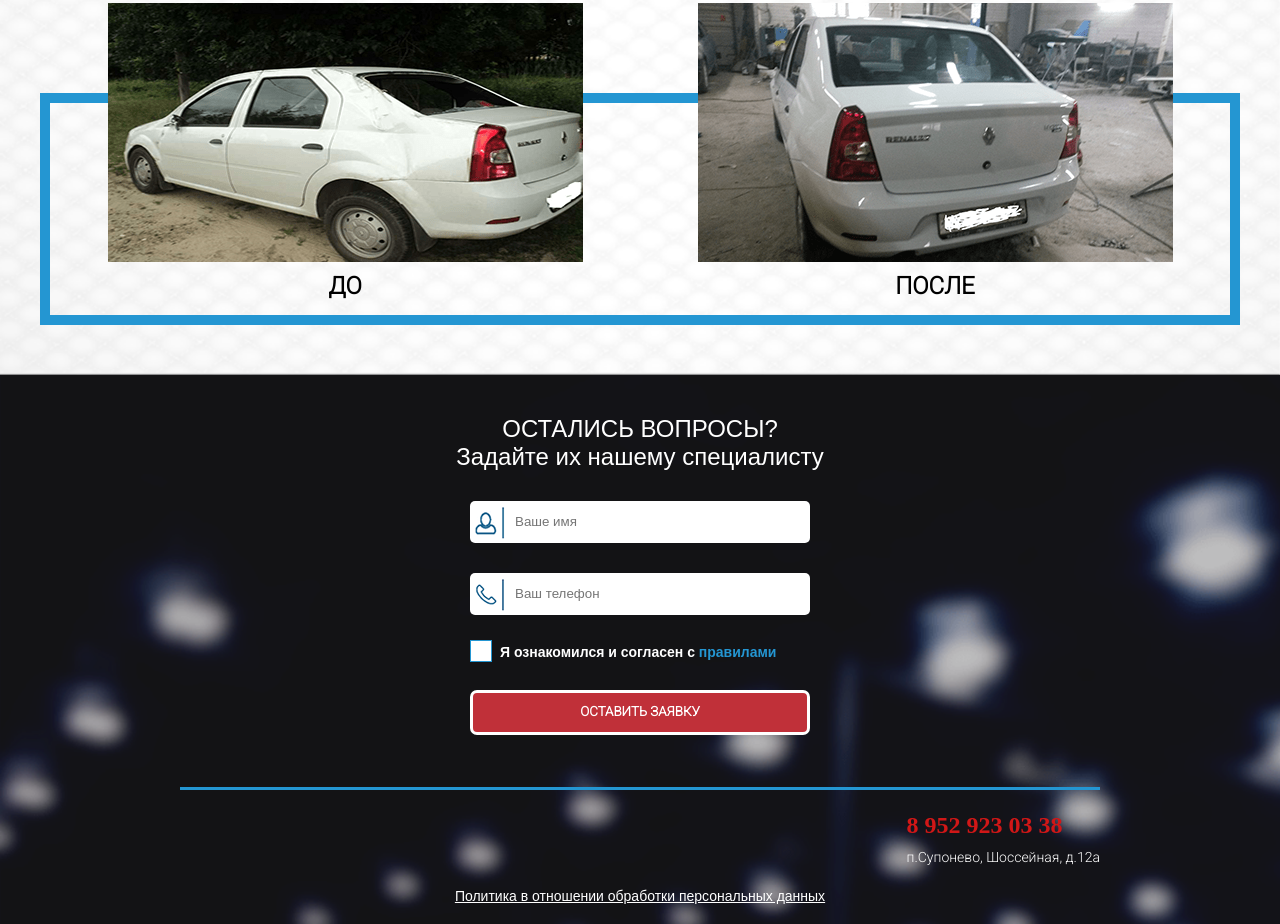
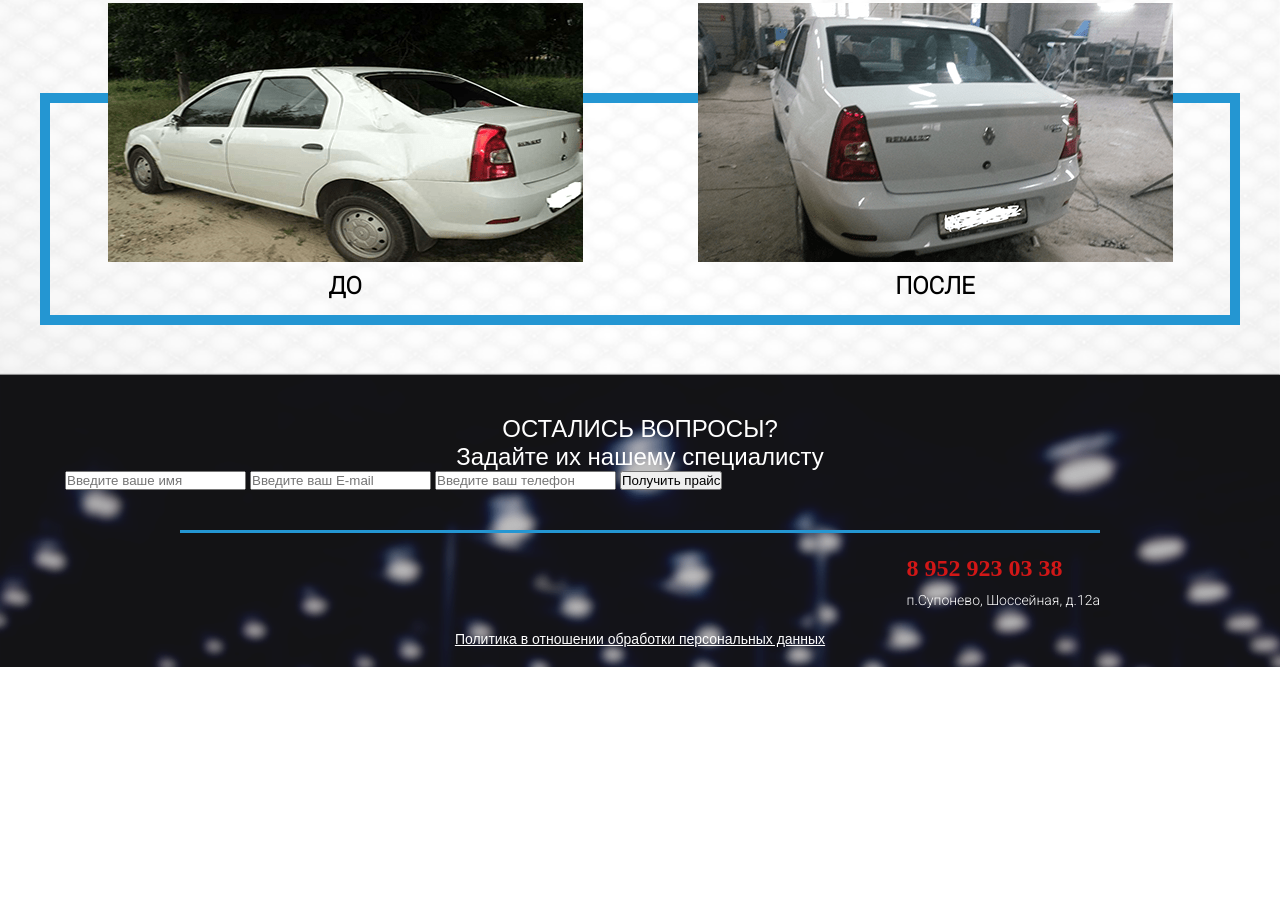
Before and after one commit to nelfim77/nelfim77.github.io, a plain HTML site: page index.html in a window 1280 px wide. Shown: the part 8577-9501 px from the top of the page. After the commit the page ends 9244 px from the top, so only its background shows below. Drawn offline with nearby package versions, Linux system fonts and the light colour scheme; a web font is replaced by a local one.

Commit message:
Update index.html

```diff
--- a/index.html
+++ b/index.html
@@ -329,17 +329,12 @@
 					<p>ОСТАЛИСЬ ВОПРОСЫ?</p>
 					<span>Задайте их нашему специалисту</span>
 				</div>
-					<form class="feedback" id="sender2" action="send.php"
-    method="POST"
-    name="order-form"
-    accepted-charset="utf-8">
-						<input type="text" id="name-send" class="name-send" name="name2" placeholder="Ваше имя" data-toggle="popover" data-placement="top" data-content="• поле Имя обязательно для заполнения<br>• длина имени должна составлять не менее двух символов<br>• поле должно содержать только русские или латинские буквы" data-original-title="" title="" required>
-						<input type="tel" id="tel-send" class="tel-send" name="tel2" placeholder="Ваш телефон" data-toggle="popover" data-placement="bottom" data-content="• поле Ваш телефон обязательно для заполнения<br>• поле должно содержать правильный телефонный номер (например: +78888888888)" data-original-title="" title="" required onkeyup="this.value = this.value.replace (/\D/, '')">
-						<input id="form-checkbox" class="b-checkbox" name="agreement2" data-type="checkbox" type="checkbox" required>
-						<label for="form-checkbox">Я ознакомился и согласен с <span  data-fancybox data-src="#agreement" href="javascript:;">правилами</span></label>
-						<input type="submit" class="submit" value="ОСТАВИТЬ ЗАЯВКУ">
-						<p id="out2"></p>
-					</form>
+					<form id="application" action=" application.php" method="POST" name=" application ">
+			<input name="name" id="applicationName" maxlength="20" placeholder="Введите ваше имя" required />
+			<input name="email" type="email" id="applicationEmail" maxlength="20" placeholder="Введите ваш E-mail" required/>
+			<input name="telephone" type="Tel" id="applicationTelephone" maxlength="20" placeholder="Введите ваш телефон" required />
+			<button class="applicationButton" type="submit" form="application"> Получить прайс </button>
+		</form>
 				<hr>
 				<div class="service">
 					<img src="images/footer-car.png">
```
